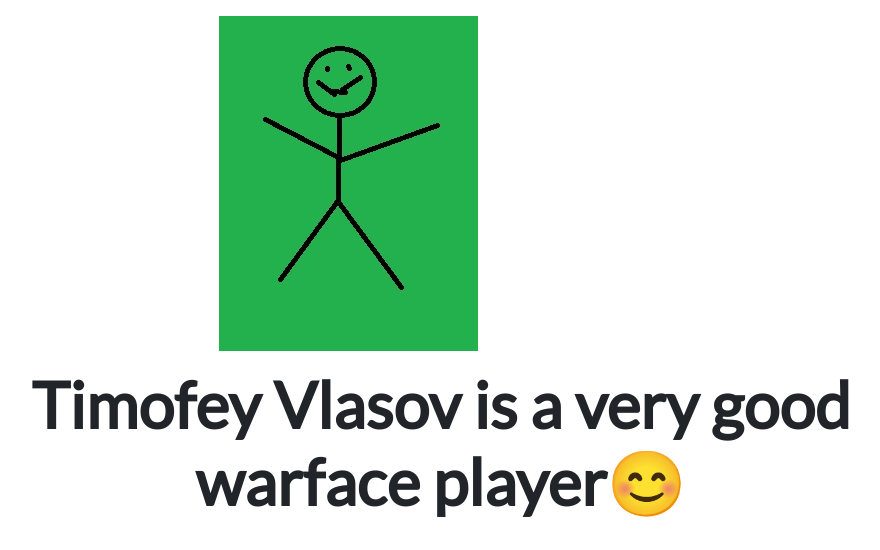
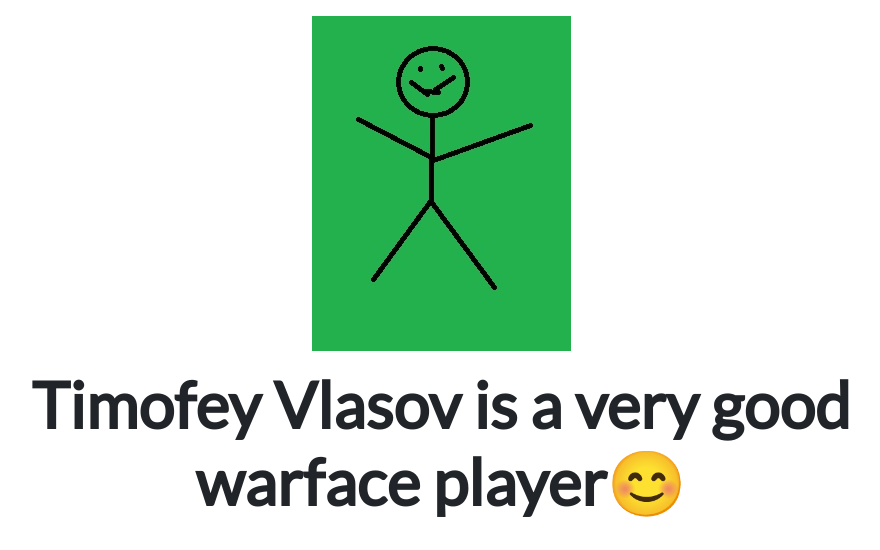
Before and after one commit to Timofey72/portfolio-django, a Django app: page / in a window 1280 px wide. Shown: the part 56-606 px from the top of the page, without its empty margins (199-1079 px from the left). Run offline with Django 4.2, Linux system fonts and the light colour scheme; data comes from the database, SQL or seed files in the repository; some libraries are stand-ins or nearby versions.

Commit message:
Photo in the center

```diff
--- a/portfolio/templates/portfolio/home.html
+++ b/portfolio/templates/portfolio/home.html
@@ -15,7 +15,7 @@
 {% block content %}
 
     <div class="row justify-content-center my-3">
-      <div class="col-5">
+      <div class="col-5 text-center">
         <img src="{% static 'portfolio/portfolioPhoto.jpg' %}" class="img-fluid">
       </div>
     </div>
```
